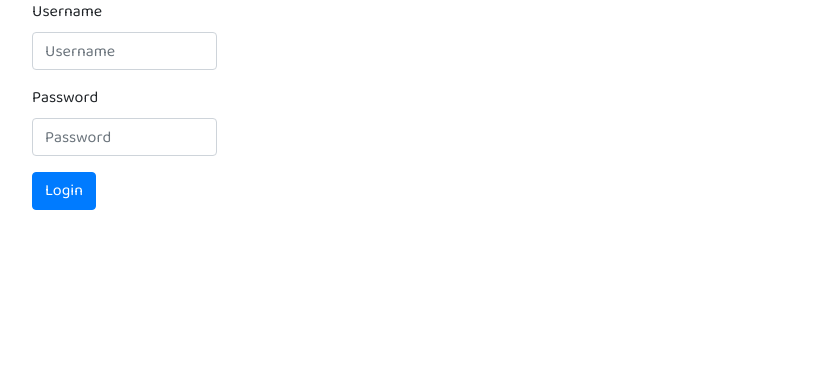
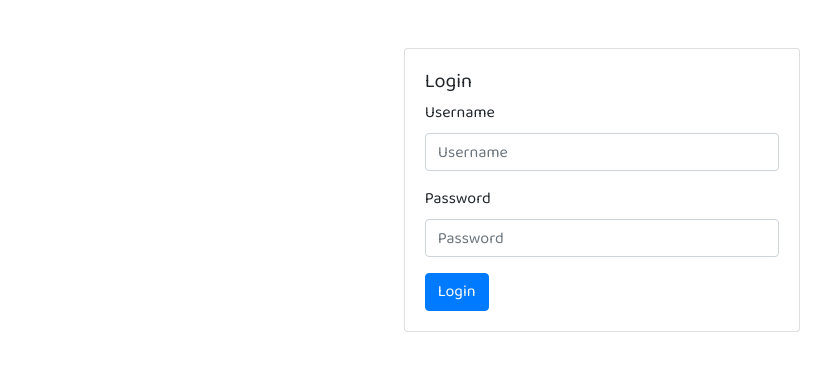
Before and after one commit to vladcalin/konnector, a Django app: page /login in a window 1280 px wide. Shown: the top 371 px of the page, without its empty margins (38-869 px from the left). Run offline with Django 3.2, Linux system fonts and the light colour scheme; some libraries are stand-ins or nearby versions.

Commit message:
Change login form UI

```diff
--- a/users/forms.py
+++ b/users/forms.py
@@ -31,5 +31,5 @@ class RegisterForm(forms.Form):
 
 
 class LoginForm(forms.Form):
-    username = forms.CharField(label='Username', max_length=100)
-    password = forms.CharField(label='Password', max_length=100, widget=forms.PasswordInput())
+    username = forms.CharField(max_length=100)
+    password = forms.CharField(max_length=100, widget=forms.PasswordInput())
--- a/users/templates/users/login.html
+++ b/users/templates/users/login.html
@@ -2,13 +2,20 @@
 {% load bootstrap4 %}
 {% block body %}
 
-<div class="container">
-    <div class="row">
-        <form class="form-group" action="/login" method="post">
-        {% csrf_token %}
-        {% bootstrap_form form %}
-        <button type="submit" class="btn btn-primary">Login</button>
-        </form>
+<div class="row mx-0 mt-5">
+    <div class="col-md-4 offset-md-4">
+        <div class="card">
+            <div class="card-body">
+                <h5>Login</h5>
+                <form method="post">
+                    {% csrf_token %}
+                    {% bootstrap_form form %}
+                    <button class="btn btn-primary" type="submit">
+                       Login
+                    </button>
+                </form>
+            </div>
+        </div>
     </div>
 </div>
 {% endblock %}
```
